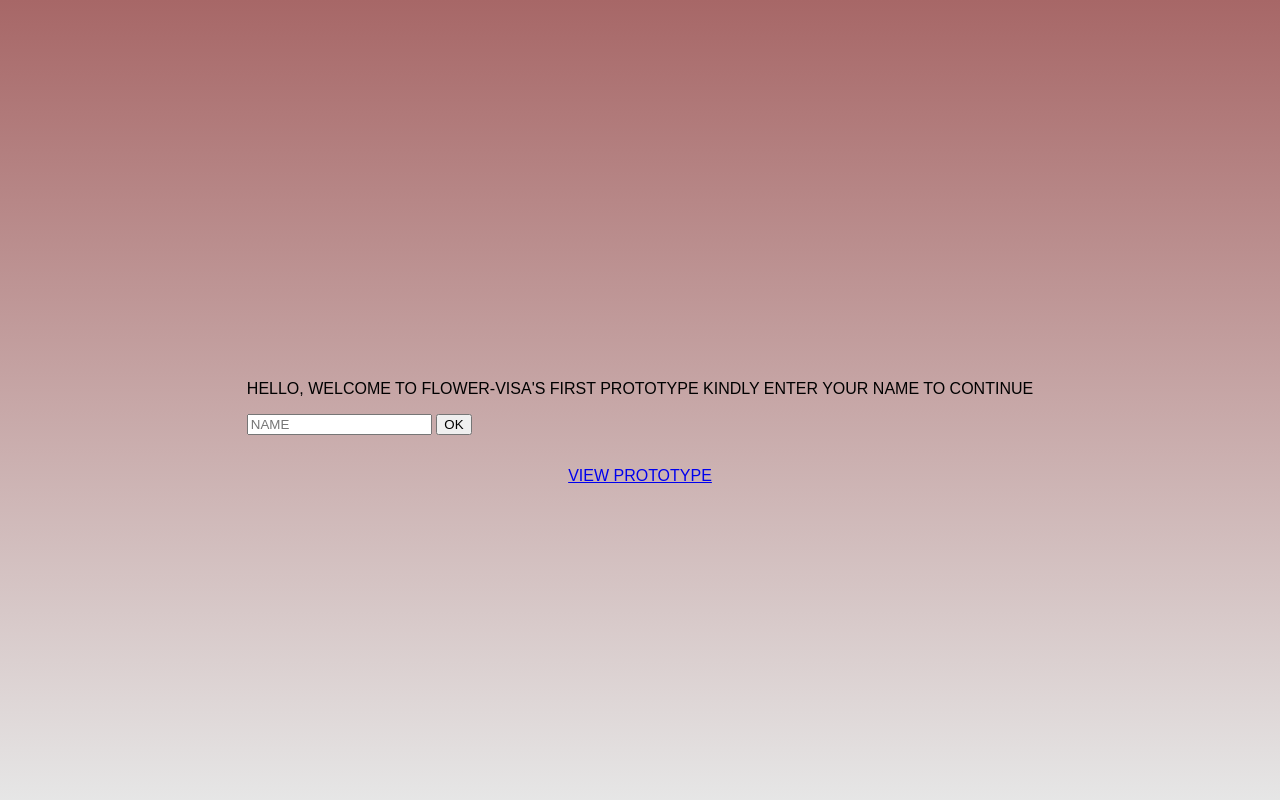
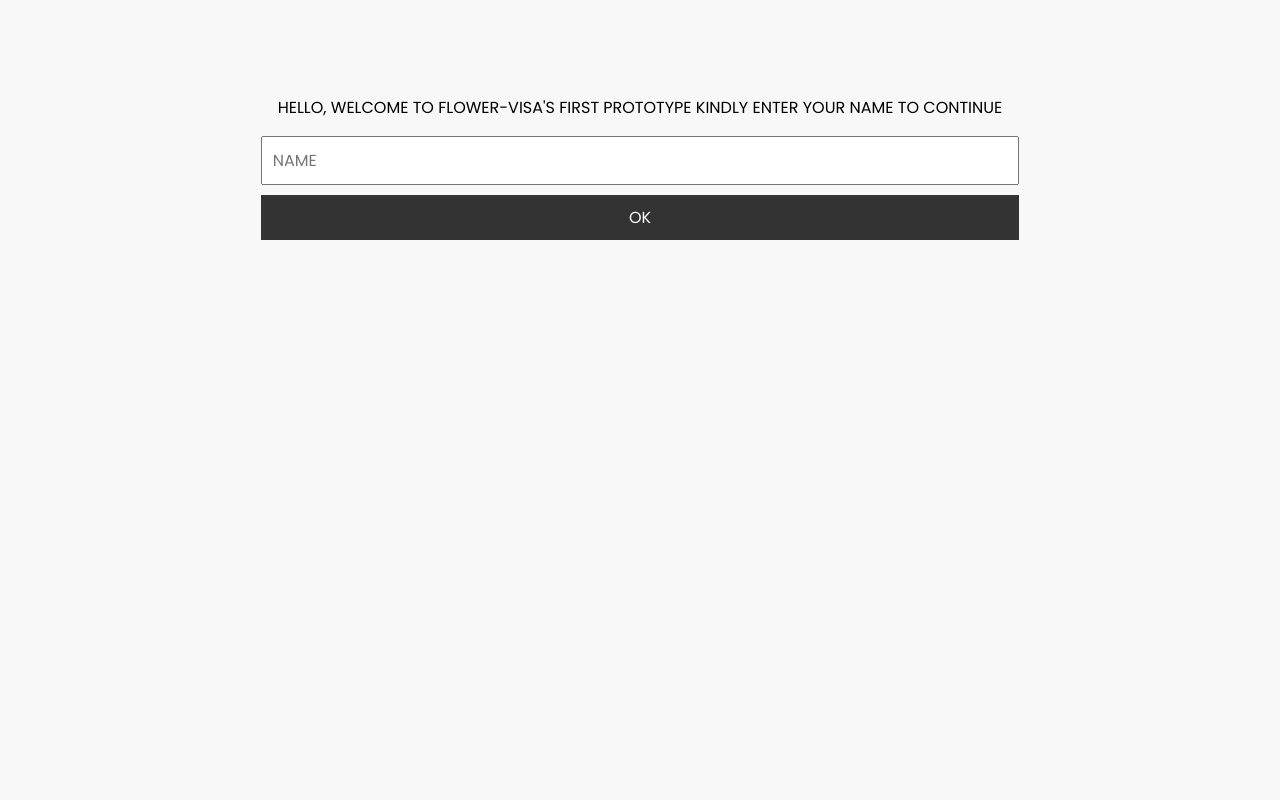
Before and after one commit to YamkelaQhogwana/Flower-Visa, a PHP site: page / in a window 1280 px wide. Run offline with PHP 8.4, Linux system fonts and the light colour scheme.

Commit message:
Update index.css

```diff
--- a/css/index.css
+++ b/css/index.css
@@ -1,96 +1,66 @@
+@import url('https://fonts.googleapis.com/css2?family=Poppins:wght@400;600&display=swap');
+
 body {
     font-family: 'Poppins', sans-serif;
-    background: linear-gradient(to bottom, #a76767, #e6e6e6);
-    margin: 0;
-    padding: 0;
-    display: flex;
-    flex-direction: column;
-    gap:1rem;
-    align-items: center;
-    justify-content: center;
-    min-height: 100vh;
-}
-
-.welcome-container {
+    background-color: #f8f8f8;
     text-align: center;
-    background-color: rgba(255, 255, 255, 0.8);
-    padding: 20px;
-    border-radius: 10px;
-    box-shadow: 0 2px 10px rgba(0, 0, 0, 0.1);
     display: flex;
     flex-direction: column;
     align-items: center;
     justify-content: center;
   }
 
-.welcome-title {
-    color: #333333;
-    font-size: 28px;
-    font-weight: 600;
-    margin-top: 0;
+  .container {
+    height: 60%;
+    width: 60%;
+    margin: 100px auto;
+    background-color: #ffffff;
+    padding: 20px;
+    border-radius: 5px;
+    box-shadow: 0 0 10px rgba(0, 0, 0, 0.1);
+    display: flex;
+    flex-direction: column;
+    align-items: center;
+    justify-content: center;
   }
 
-.welcome-text {
-    font-size: 18px;
-    font-weight: 400;
+  h1 {
+    color: #333333;
   }
 
-.name-input {
+  #prototype-link {
+    display: none;
+  }
+
+  #greeting {
+    display: none;
+    color: #333333;
+    margin-top: 20px;
+  }
+
+  input[type="text"], input[type="submit"] {
     padding: 10px;
-    font-size: 16px;
-    width: 200px;
+    width: 100%;
     margin-bottom: 10px;
-    border: 0;
-    border-bottom: 2px solid black;
     font: inherit;
   }
 
-.submit-btn {
-    padding: 10px 20px;
-    background-color: #4caf50;
+  input[type="submit"] {
+    background-color: #333333;
     color: #ffffff;
-    font-size: 16px;
     border: none;
-    border-radius: 5px;
     cursor: pointer;
-    font: inherit;
   }
 
-.description-container {
-    display: none;
-    text-align: center;
-    background-color: rgba(255, 255, 255, 0.8);
-    padding: 20px;
-    border-radius: 10px;
-    box-shadow: 0 2px 10px rgba(0, 0, 0, 0.1);
-    width: 80%;
+  input[type="submit"]:hover {
+    background-color: #555555;
   }
 
-.description-title {
-    color: #333333;
-    font-size: 24px;
-    font-weight: 600;
-    margin-top: 0;
+  form{
+    width: 60%;
+    height: 40%;
+    display: flex;
+    flex-direction: column;
+    align-items: center;
+    justify-content: center;
   }
-
-.description-text {
-    font-size: 16px;
-    line-height: 1.5;
-    margin-bottom: 10px;
-}
-
-.get-started-link {
-    display: inline-block;
-    padding: 10px 20px;
-    background-color: #4caf50;
-    color: #ffffff;
-    font-size: 16px;
-    text-decoration: none;
-    border-radius: 5px;
-}
-
-@media (max-width: 768px) {
-    .welcome-container, .description-container {
-        width: 90%;
-    }
-}
```
Lines whose indentation alone changed are shown as unchanged.
